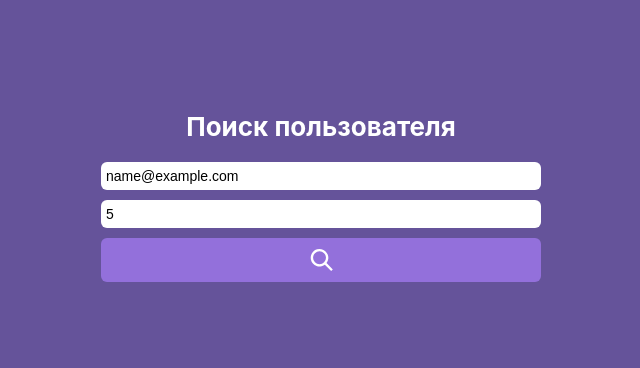
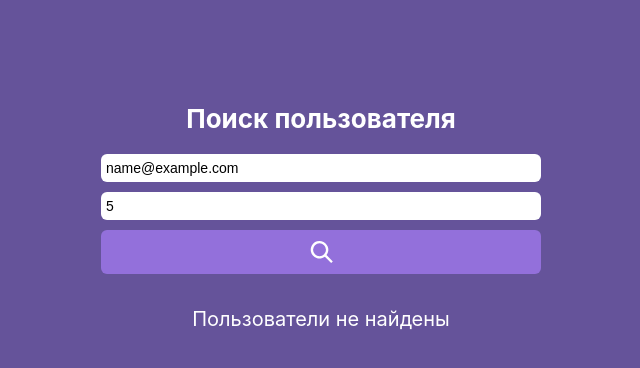
Before and after one commit to irinaais/3205_test, a React (Create React App) app: page / in a window 1280 px wide. Both pictures are taken after typing "name@example.com", "5" into the empty fields and a click on the button "Найти пользователя". Shown: the top 368 px of the page, without its empty margins (319-959 px from the left). Built offline with nearby package versions, Linux system fonts and the light colour scheme.

Commit message:
feat: добавляет результаты поиска.
Отображает результат: 1) если произошла ошибка при поиске 2) указанные пользователи не найдены

```diff
--- a/src/components/App/App.js
+++ b/src/components/App/App.js
@@ -29,20 +29,38 @@ const usersList = [{
 function App() {
   const [email, setEmail] = useState('');
   const [number, setNumber] = useState('');
+  const [usersFetched, setUsersFetched] = useState(false);
+  const [filteredUsersList, setFilteredUsersList] = useState([]);
+  const [searchFailed, setSearchFailed] = useState(false);
 
-  function handleSearchUser(emailFromInput, numberFromInput) {
+  function handleSearchUsers(emailFromInput, numberFromInput) {
     setEmail(emailFromInput);
     setNumber(numberFromInput);
+    setUsersFetched(true);
   }
 
   useEffect(() => {
-    console.log(email, number);
+    if (usersFetched) {
+      const filteredUsers = usersList.find((user) => user.email === email);
+
+      if (filteredUsers == null) {
+        setFilteredUsersList([]);
+      } else {
+        setFilteredUsersList(filteredUsers);
+      }
+      // TODO добавить поиск по number
+      // filteredUsers = filteredUsers.find((user) => user.number === number);
+      // setFilteredUsersList(filteredUsers);
+    }
   }, [email, number]);
 
   return (
     <main className='page'>
-      <SearchForm onSubmit={ handleSearchUser }/>
-      <UserList />
+       <SearchForm onSubmit={ handleSearchUsers } />
+       <UserList
+         filteredUsersList={ filteredUsersList }
+         usersFetched={ usersFetched }
+         searchFailed = { searchFailed } />
     </main>
   );
 }
--- a/src/components/UserList/UserList.css
+++ b/src/components/UserList/UserList.css
@@ -1,6 +1,12 @@
 .user-list {
   width: 100%;
   height: 50vh;
-  margin: 15px 0 0;
+  margin: 30px 0 0;
   box-sizing: border-box;
 }
+
+.user-list__title {
+  margin: 0;
+  font-size: 20px;
+  font-weight: 400;
+}
--- a/src/components/UserList/UserList.js
+++ b/src/components/UserList/UserList.js
@@ -1,8 +1,16 @@
 import './UserList.css';
 
-function UserList() {
+function UserList(props) {
   return (
     <section className='user-list page__section'>
+      <>
+        {props.usersFetched && props.filteredUsersList.length === 0 && <h2 className="user-list__title">Пользователи не найдены</h2>}
+        {props.searchFailed
+          && <h2 className="movies-card-list__message">
+            Во время запроса произошла ошибка. Возможно,
+            проблема с соединением или сервер недоступен. Подождите немного и попробуйте ещё раз
+          </h2>}
+      </>
     </section>
   );
 }
```
